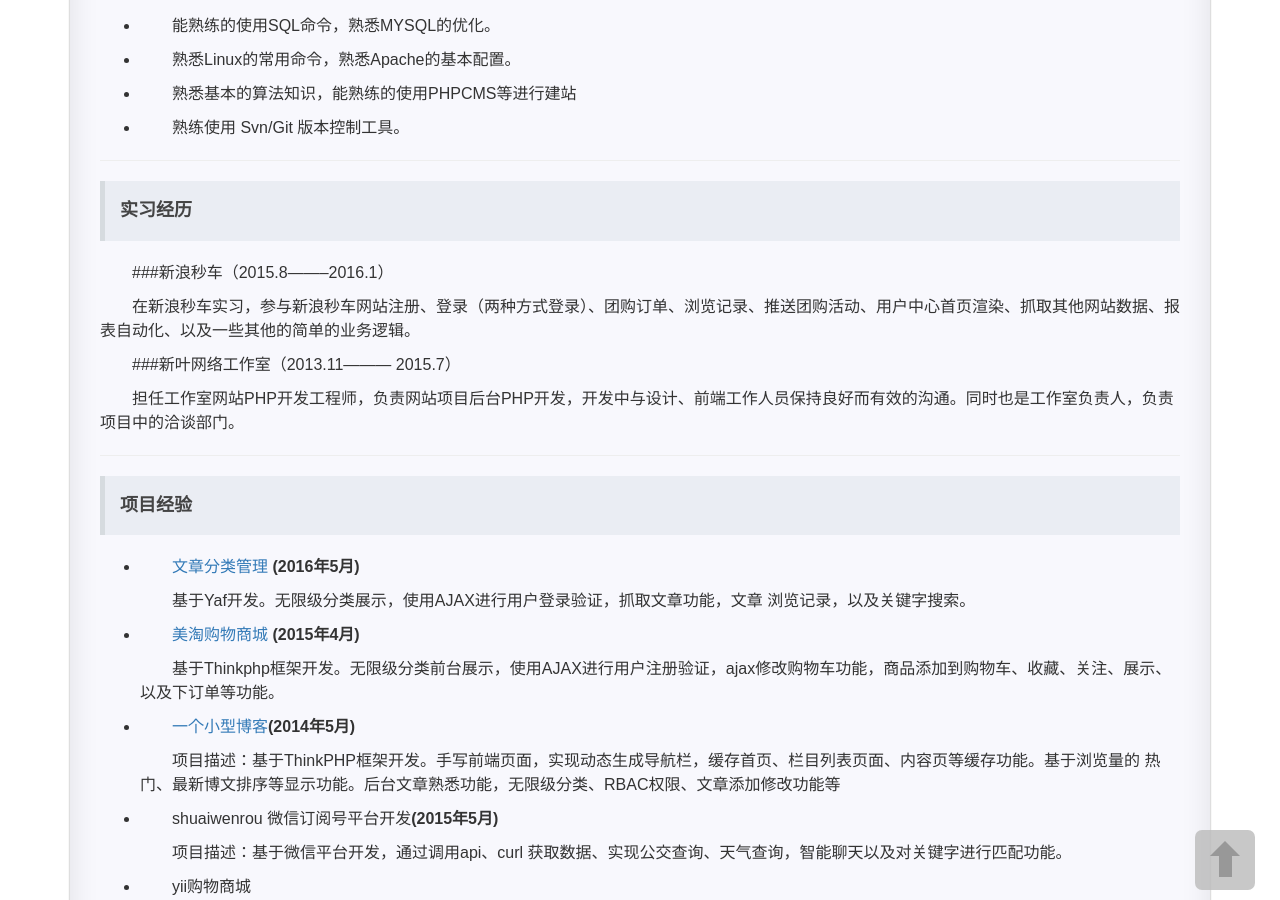
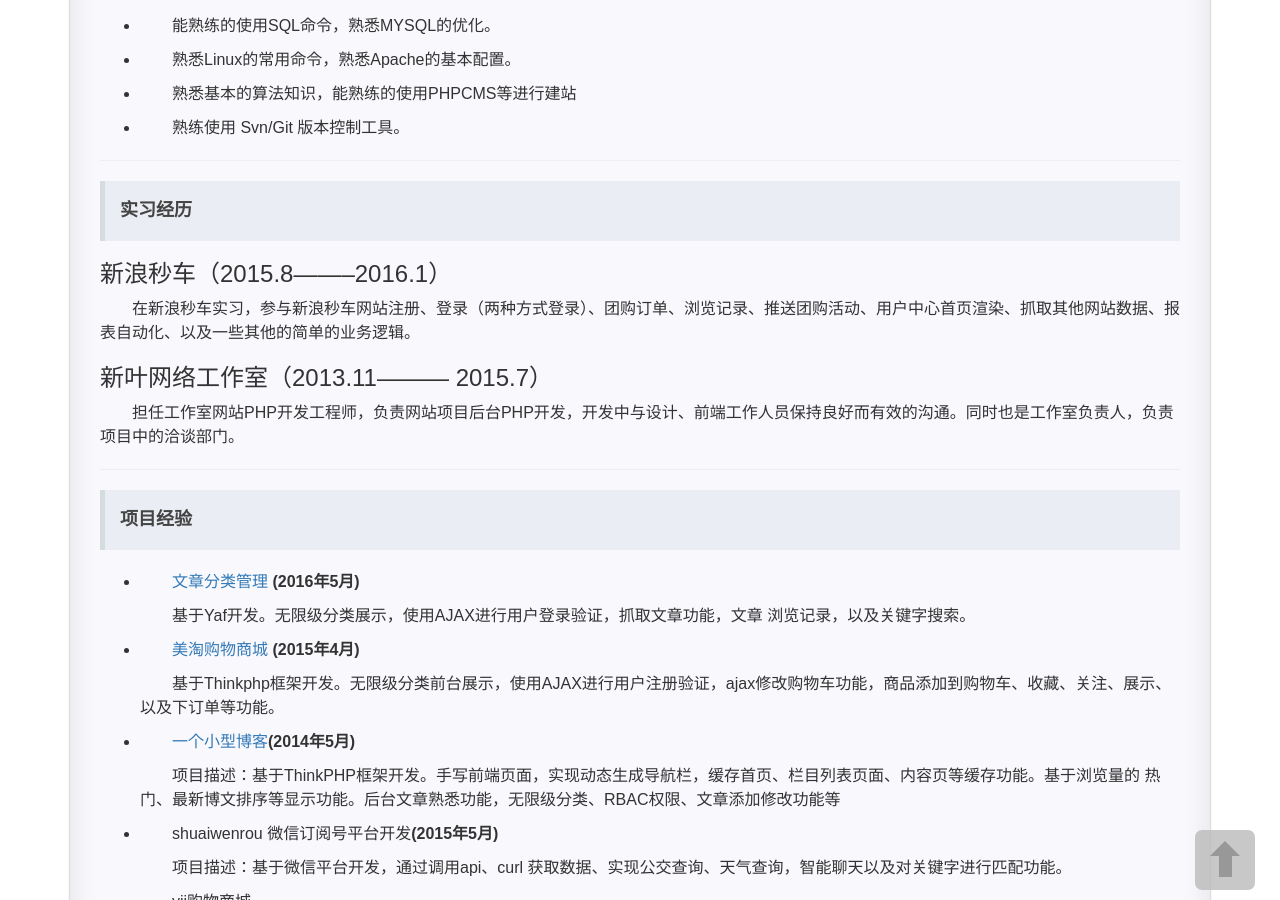
Before and after one commit to hexing-w/hexing-w.github.io, a Jekyll site: the page built from pages/2about.md, in a window 1280 px wide and 900 px high, scrolled down 912 px. Built offline with Jekyll 4.4.1, drawn with Linux system fonts in a browser that asks for light colours; nearby versions of some CDN libraries; comment, search, counter and statistics services are not loaded; a style sheet for code colours, icons or effects is not loaded; part of the change alters nothing that is shown.

```diff
--- a/pages/2about.md
+++ b/pages/2about.md
@@ -48,11 +48,11 @@ icon: glyphicon-heart
 
 > #### 实习经历
 
-###新浪秒车（2015.8--------2016.1）
+### 新浪秒车（2015.8--------2016.1）
 
 在新浪秒车实习，参与新浪秒车网站注册、登录（两种方式登录）、团购订单、浏览记录、推送团购活动、用户中心首页渲染、抓取其他网站数据、报表自动化、以及一些其他的简单的业务逻辑。
 
-###新叶网络工作室（2013.11--------- 2015.7）
+### 新叶网络工作室（2013.11--------- 2015.7）
 
 担任工作室网站PHP开发工程师，负责网站项目后台PHP开发，开发中与设计、前端工作人员保持良好而有效的沟通。同时也是工作室负责人，负责项目中的洽谈部门。
 
@@ -60,7 +60,7 @@ icon: glyphicon-heart
 ---
 > #### 项目经验
 
-* [文章分类管理](2.xyresume.applinzi.com) <strong>(2016年5月) </strong>
+* [文章分类管理](http://2.xyresume.applinzi.com) <strong>(2016年5月) </strong>
 
    基于Yaf开发。无限级分类展示，使用AJAX进行用户登录验证，抓取文章功能，文章	浏览记录，以及关键字搜索。
 
```
